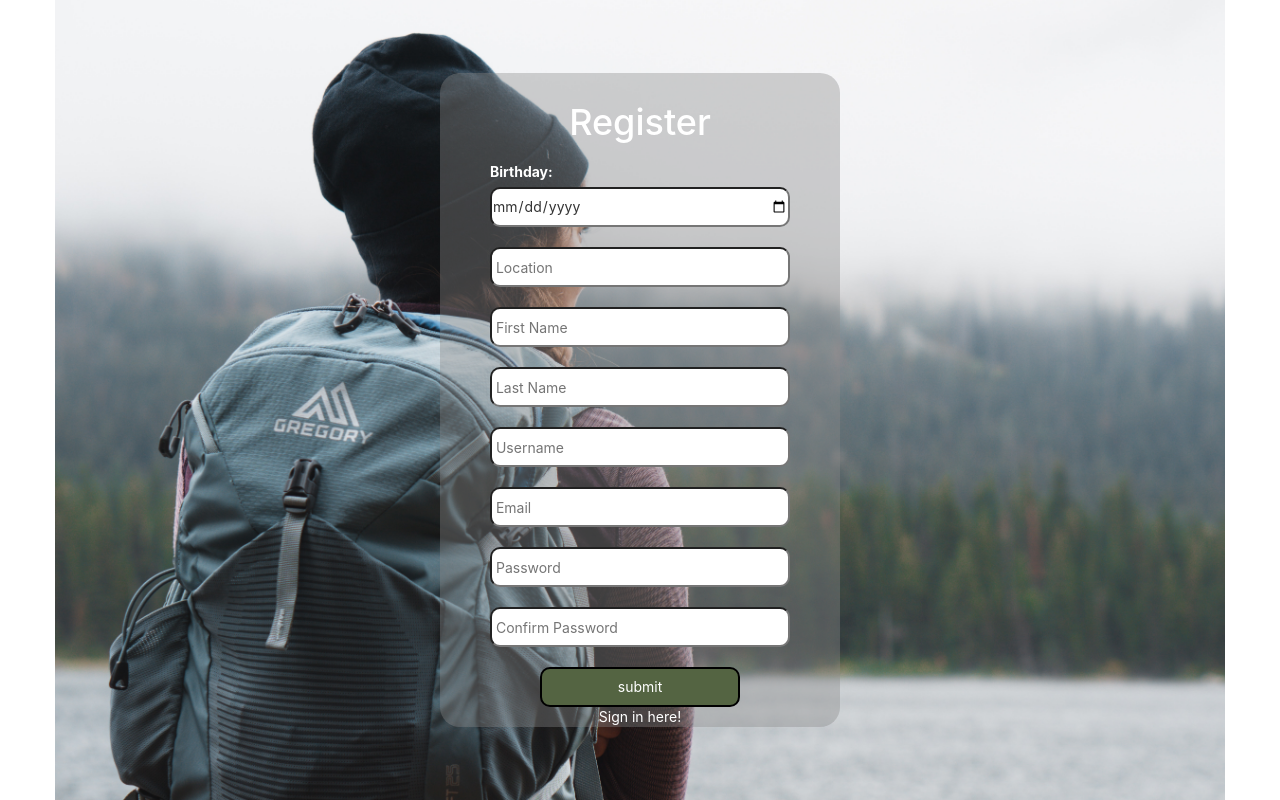
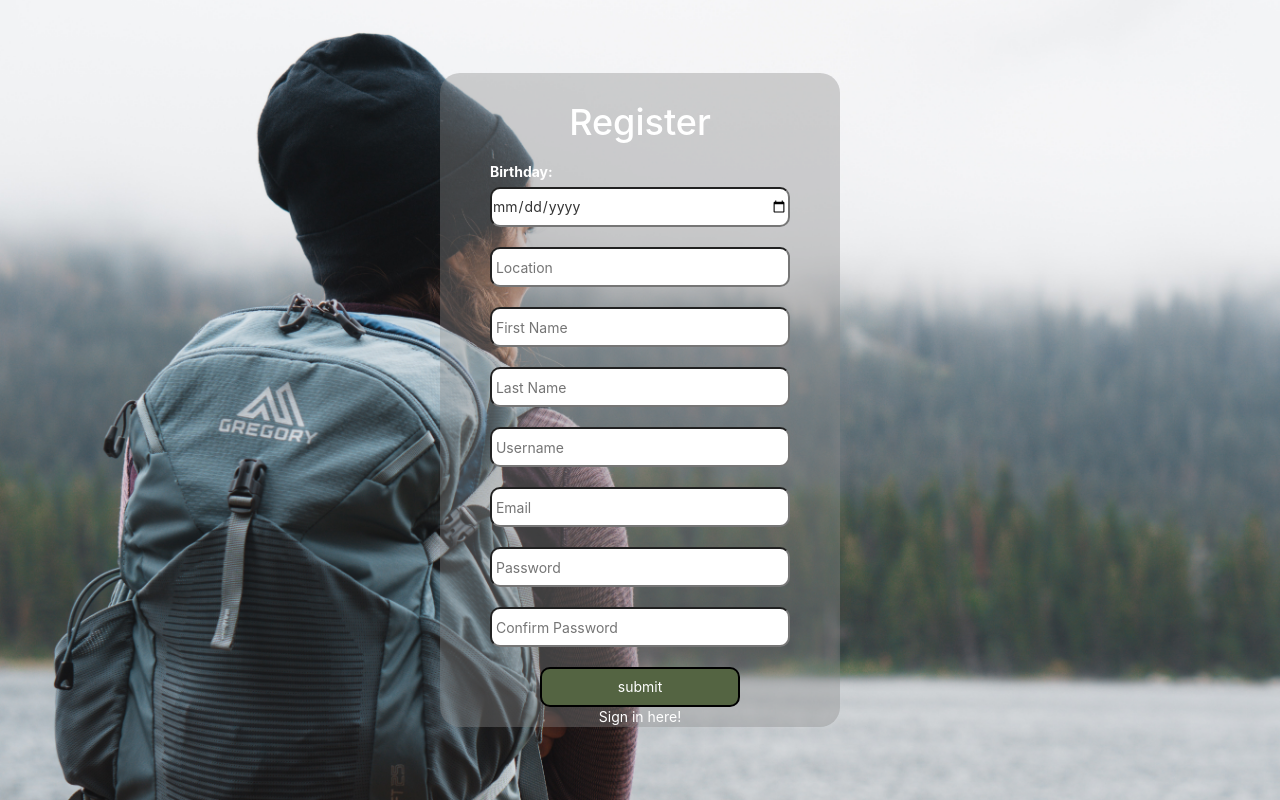
Before and after one commit to deststock/AdventureTime, a Flask app: page / in a window 1280 px wide. Run offline with Flask 2, Linux system fonts and the light colour scheme; some libraries are stand-ins or nearby versions.

Commit message:
small css updates

```diff
--- a/flask_app/models/user.py
+++ b/flask_app/models/user.py
@@ -114,7 +114,6 @@ class User:
         query = "SELECT posts.id, posts.content, posts.location, posts.user_id, users.first_name, users.last_name, users.username, users.id, count(likes.post_id) AS num_likes from posts LEFT JOIN users ON posts.user_id = users.id LEFT JOIN likes ON posts.id = likes.post_id LEFT JOIN comments ON posts.id = comments.post_id WHERE likes.user_id = %(id)s GROUP BY posts.id ORDER BY posts.created_at DESC;"
         results = connectToMySQL('adventure_schema').query_db(query,data)
         post_info = []
-        print(results)
         for row in results:
             data = {
                 "first_name": row['first_name'],
--- a/flask_app/static/css/style.css
+++ b/flask_app/static/css/style.css
@@ -21,7 +21,7 @@
     border-bottom: 4px solid rgb(84, 100, 66);
 }
 
-.container {
+.container1 {
     background-size: cover;
     background-repeat: no-repeat;
     height: 100vh;
@@ -30,6 +30,7 @@
     flex-direction: column;
     align-items: center;
     justify-content: center;
+    margin: 0px;
 }
 
 .container2 {
@@ -87,7 +88,7 @@
 }
 
 .dashform {
-    padding-top: 30px;
+    padding-top: 180px;
 }
 
 .edit {
@@ -218,6 +219,8 @@ input {
     justify-content: space-between;
     margin: 0px 100px;
     border: 1px solid gainsboro;
+    position: fixed;
+    z-index: 1;
 }
 
 .nav_profile {
@@ -230,6 +233,8 @@ input {
     justify-content: space-between;
     margin: 0px 100px;
     border: 1px solid gainsboro;
+    position: fixed;
+    z-index: 1;
 }
 
 .nav-title {
--- a/flask_app/templates/edit_profile.html
+++ b/flask_app/templates/edit_profile.html
@@ -9,7 +9,7 @@
     <title>Adventure Time</title>
 </head>
 <body>
-    <div class="container" style="background-image: url({{ url_for('static',filename = '/images/background4.jpg')}})">
+    <div class="container1" style="background-image: url({{ url_for('static',filename = '/images/background4.jpg')}})">
         <div class="col1">
             <form action="/{{user.id}}/save" method="post" class="index">
                 <h1>Edit Profile</h1>
--- a/flask_app/templates/login.html
+++ b/flask_app/templates/login.html
@@ -16,7 +16,7 @@
 <body>
     {% block content %}
 
-    <div class="container" style="background-image: url({{ url_for('static',filename = '/images/background2.jpg')}})">
+    <div class="container1" style="background-image: url({{ url_for('static',filename = '/images/background2.jpg')}})">
         <div class="col">
             <form id="loginform" class="index">
                 <h1>Log In</h1>
--- a/flask_app/templates/register.html
+++ b/flask_app/templates/register.html
@@ -1,7 +1,7 @@
 {% extends 'login.html' %}
 <body>
     {% block content %}
-    <div class="container" style="background-image: url({{ url_for('static',filename = '/images/background2.jpg')}})">
+    <div class="container1" style="background-image: url({{ url_for('static',filename = '/images/background2.jpg')}})">
         <div class="col">
             <form id="regform" class="index">
                 <h1>Register</h1>
```
Also changed, not shown: 1 other file.
